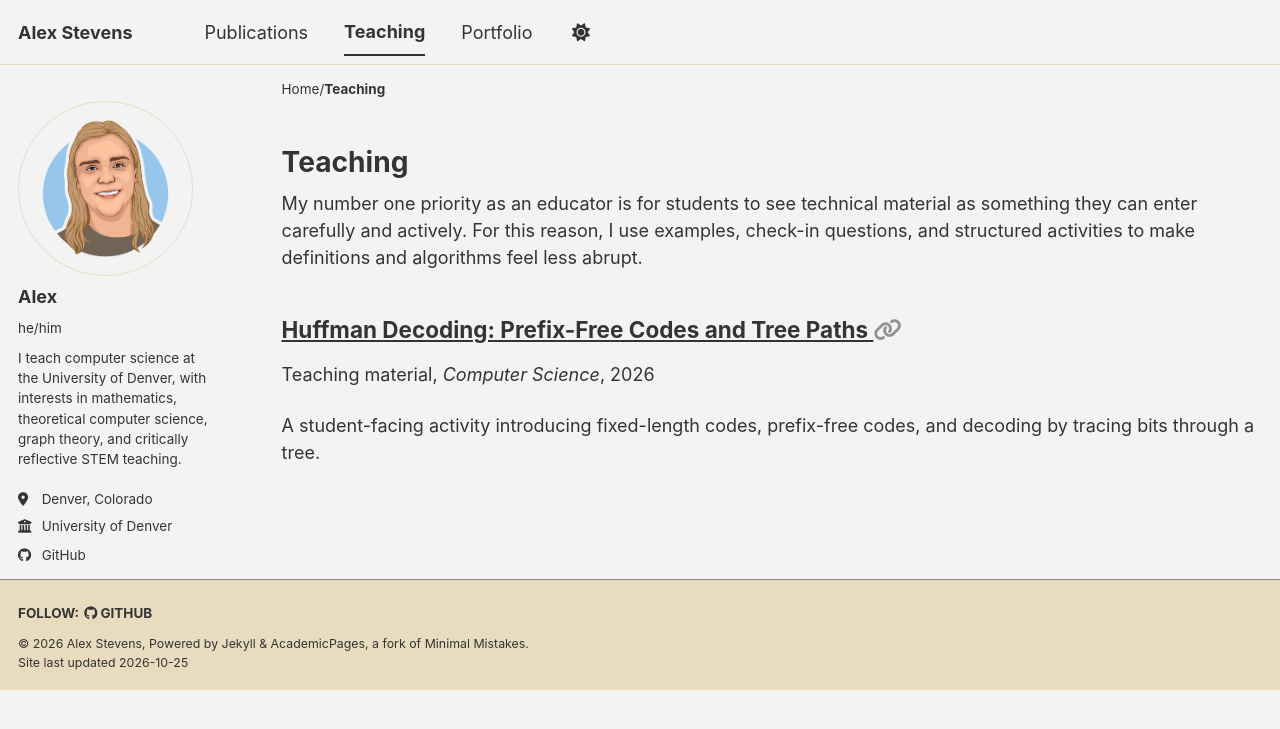
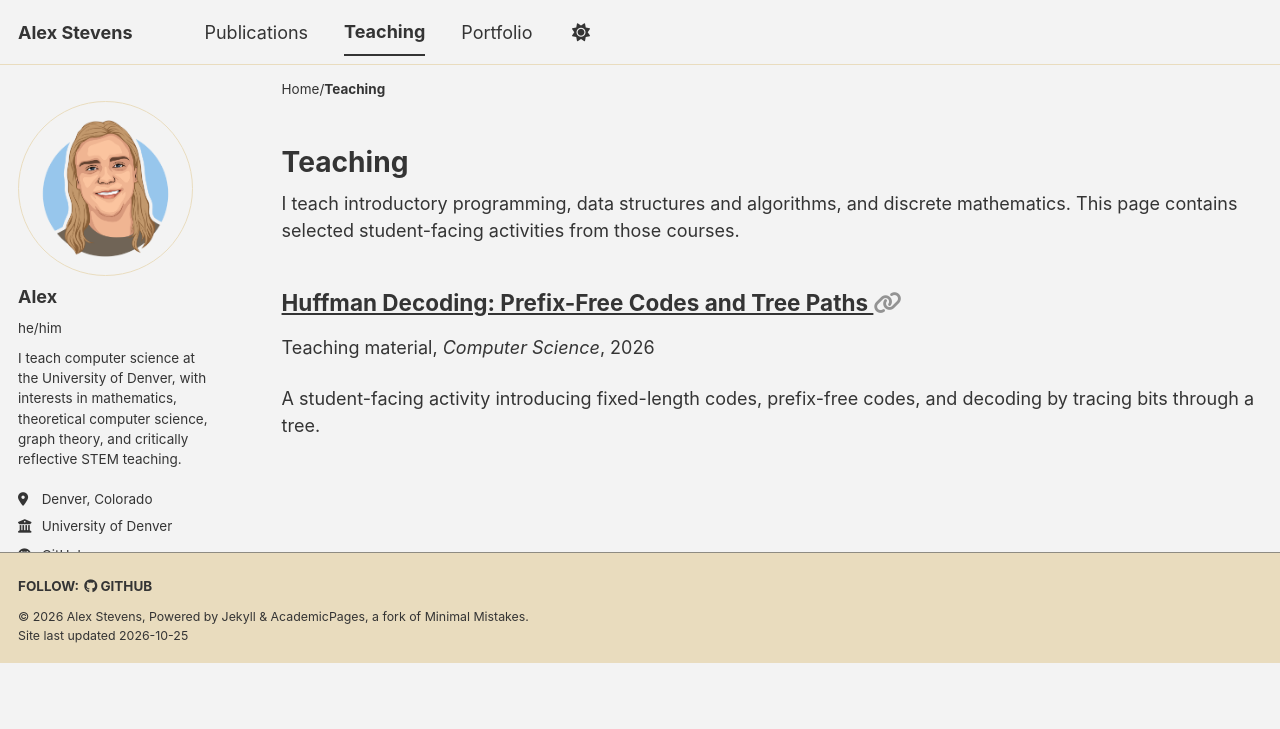
Before and after one commit to alexanderlewisstevens/alexanderlewisstevens.github.io, a Jekyll site: the page built from _pages/teaching.html, in a window 1280 px wide. Shown: the top 729 px of the page. Built offline with Jekyll 4.4.1, drawn with Linux system fonts in a browser that asks for light colours; a script bundle is joined from its source files by our own code; library files that are not in the unit come from our copies.

Commit message:
Clarify teaching page

```diff
--- a/_pages/teaching.html
+++ b/_pages/teaching.html
@@ -7,7 +7,7 @@ author_profile: true
 
 {% include base_path %}
 
-My number one priority as an educator is for students to see technical material as something they can enter carefully and actively. For this reason, I use examples, check-in questions, and structured activities to make definitions and algorithms feel less abrupt.
+I teach introductory programming, data structures and algorithms, and discrete mathematics. This page contains selected student-facing activities from those courses.
 
 {% for post in site.teaching reversed %}
   {% include archive-single.html %}
```
